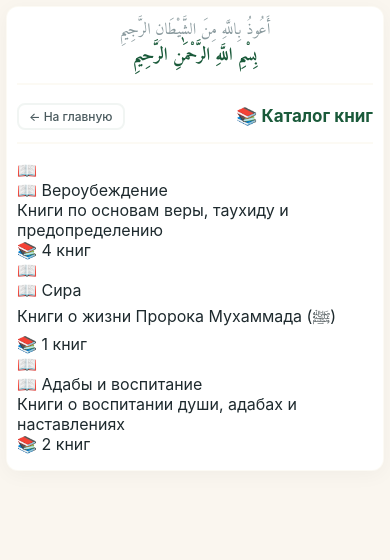
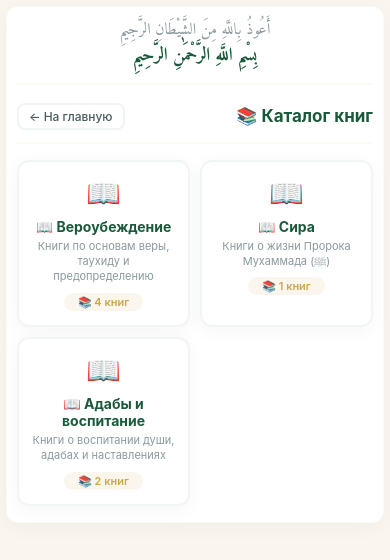
Before and after one commit to sadusaduev2006-alt/islamic-library, a plain HTML site: page index.html in a window 390 px wide. Both pictures are taken after a click on the button "📚 Каталог книг". Drawn offline with Linux system fonts and the light colour scheme.

Commit message:
Update style.css

```diff
--- a/style.css
+++ b/style.css
@@ -808,3 +808,139 @@ body {
     }
     .tab-btn { font-size: 12px; padding: 6px 10px; }
 }
+/* ========================================
+   КАРТОЧКИ КАТЕГОРИЙ
+   ======================================== */
+.catalog-categories-grid {
+    display: grid;
+    grid-template-columns: 1fr 1fr 1fr;
+    gap: 16px;
+    margin-top: 8px;
+}
+
+.category-card {
+    background: var(--white);
+    border: 2px solid rgba(26, 90, 58, 0.06);
+    border-radius: var(--radius-sm);
+    padding: 20px 16px;
+    cursor: pointer;
+    transition: all 0.3s ease;
+    text-align: center;
+    box-shadow: var(--shadow);
+}
+
+.category-card:hover {
+    transform: translateY(-4px);
+    box-shadow: var(--shadow-hover);
+    border-color: var(--gold);
+    background: var(--gold-soft);
+}
+
+.category-card:active {
+    transform: scale(0.97);
+}
+
+.category-icon {
+    font-size: 36px;
+    display: block;
+    margin-bottom: 8px;
+}
+
+.category-title {
+    font-size: 17px;
+    font-weight: 700;
+    color: var(--green);
+    display: block;
+}
+
+.category-desc {
+    font-size: 13px;
+    color: var(--text-muted);
+    margin-top: 4px;
+    line-height: 1.4;
+}
+
+.category-count {
+    font-size: 13px;
+    color: var(--gold);
+    font-weight: 600;
+    margin-top: 8px;
+    display: inline-block;
+    background: rgba(201, 168, 76, 0.1);
+    padding: 2px 14px;
+    border-radius: 50px;
+}
+
+/* ========================================
+   ЗАГОЛОВОК КАТЕГОРИИ С КНИГАМИ
+   ======================================== */
+.category-books-header {
+    margin-bottom: 16px;
+}
+
+.category-books-header .back-btn {
+    margin-bottom: 8px;
+}
+
+.category-books-title {
+    font-size: 20px;
+    font-weight: 700;
+    color: var(--green);
+    margin: 4px 0;
+}
+
+.category-books-desc {
+    font-size: 14px;
+    color: var(--text-muted);
+}
+
+/* ========================================
+   АДАПТАЦИЯ
+   ======================================== */
+@media (max-width: 700px) {
+    .catalog-categories-grid {
+        grid-template-columns: 1fr 1fr;
+        gap: 12px;
+    }
+}
+
+@media (max-width: 480px) {
+    .catalog-categories-grid {
+        grid-template-columns: 1fr 1fr;
+        gap: 10px;
+    }
+    .category-card {
+        padding: 14px 10px;
+    }
+    .category-icon {
+        font-size: 28px;
+    }
+    .category-title {
+        font-size: 14px;
+    }
+    .category-desc {
+        font-size: 11px;
+    }
+    .category-count {
+        font-size: 11px;
+    }
+}
+
+@media (max-width: 360px) {
+    .catalog-categories-grid {
+        grid-template-columns: 1fr 1fr;
+        gap: 8px;
+    }
+    .category-card {
+        padding: 10px 8px;
+    }
+    .category-icon {
+        font-size: 22px;
+    }
+    .category-title {
+        font-size: 12px;
+    }
+    .category-desc {
+        display: none;
+    }
+}
```
